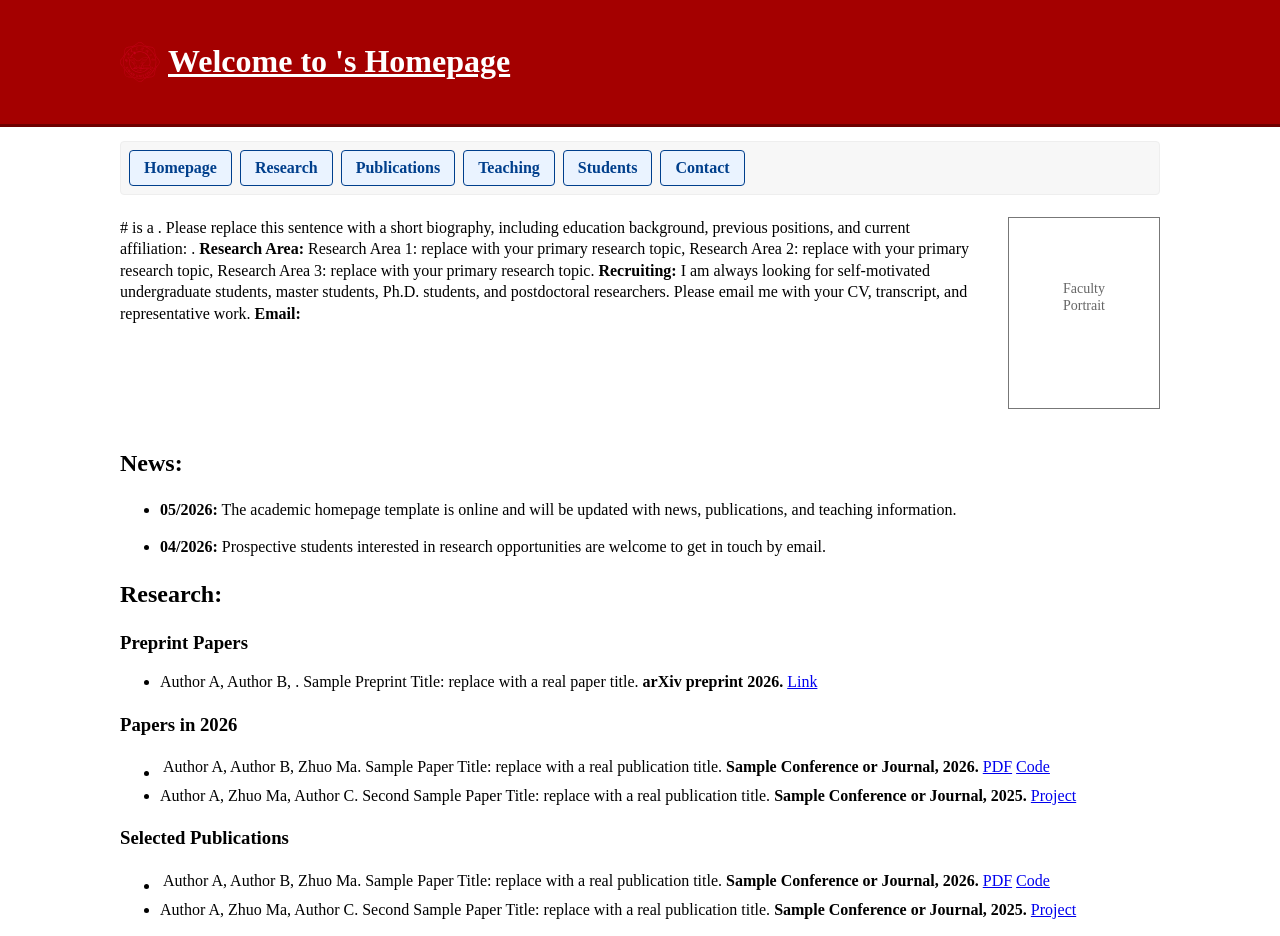
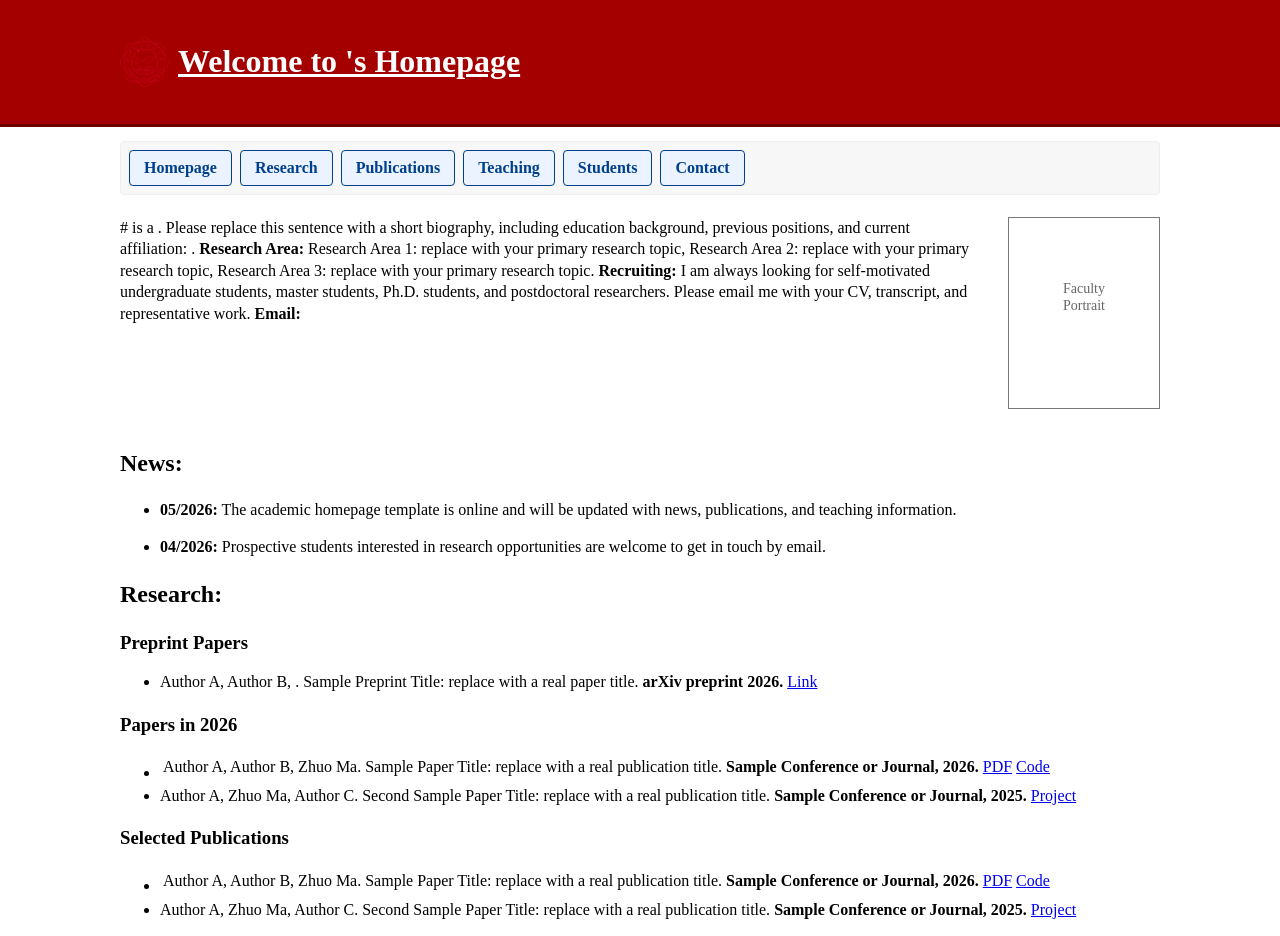
Before and after one commit to XDerHpl/zhuomahome.github.io, a Jekyll site: the page built from index.md, in a window 1280 px wide. Built offline with Jekyll 4.4.1, drawn with Linux system fonts in a browser that asks for light colours.

Commit message:
Update style.css

```diff
--- a/assets/css/style.css
+++ b/assets/css/style.css
@@ -42,9 +42,9 @@ a:visited {
 
 .university-logo {
   flex: 0 0 auto;
-  height: 40px;
+  height: 50px;
   margin-right: 8px;
-  width: 40px;
+  width: 50px;
 }
 
 .site-title {
@@ -170,8 +170,8 @@ li {
   }
 
   .university-logo {
-    height: 20px;
-    width: 20px;
+    height: 50px;
+    width: 50px;
   }
 
   .site-title {
```
